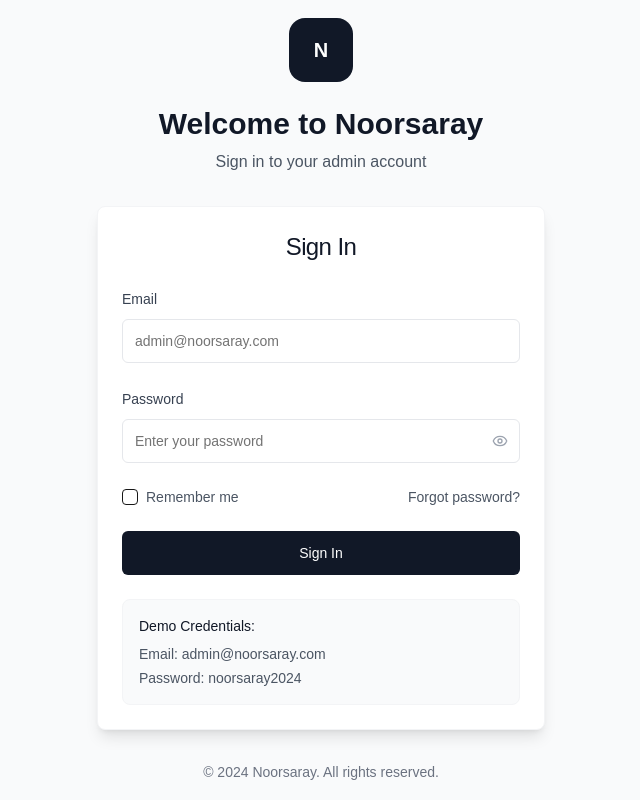
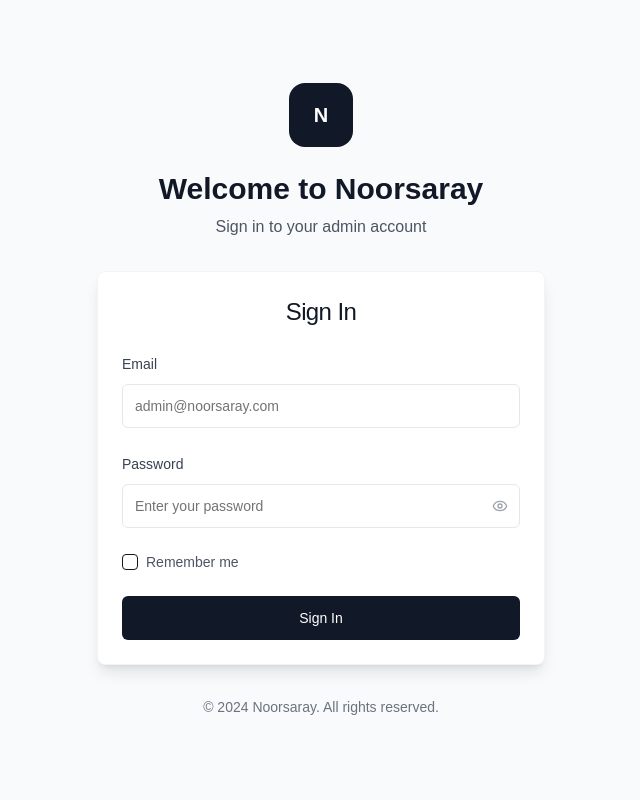
Before and after one commit to noor-saray-dubai/admin-panel, a Next.js app: page /login in a window 1280 px wide. Shown: the whole page, without its empty margins (319-959 px from the left). Built offline with nearby package versions, Linux system fonts and the light colour scheme.

Commit message:
logindone

```diff
--- a/components/luxury-signin.tsx
+++ b/components/luxury-signin.tsx
@@ -122,9 +122,7 @@ const handleSubmit = async (e: React.FormEvent) => {
                     Remember me
                   </Label>
                 </div>
-                <button type="button" className="text-sm text-gray-600 hover:text-gray-900">
-                  Forgot password?
-                </button>
+
               </div>
 
               <Button
@@ -135,15 +133,6 @@ const handleSubmit = async (e: React.FormEvent) => {
                 {isLoading ? "Signing in..." : "Sign In"}
               </Button>
             </form>
-
-            {/* Demo Credentials */}
-            <div className="mt-6 p-4 bg-gray-50 rounded-lg border border-gray-100">
-              <h4 className="text-sm font-medium text-gray-900 mb-2">Demo Credentials:</h4>
-              <div className="text-sm text-gray-600 space-y-1">
-                <p>Email: admin@noorsaray.com</p>
-                <p>Password: noorsaray2024</p>
-              </div>
-            </div>
           </CardContent>
         </Card>
 
```
